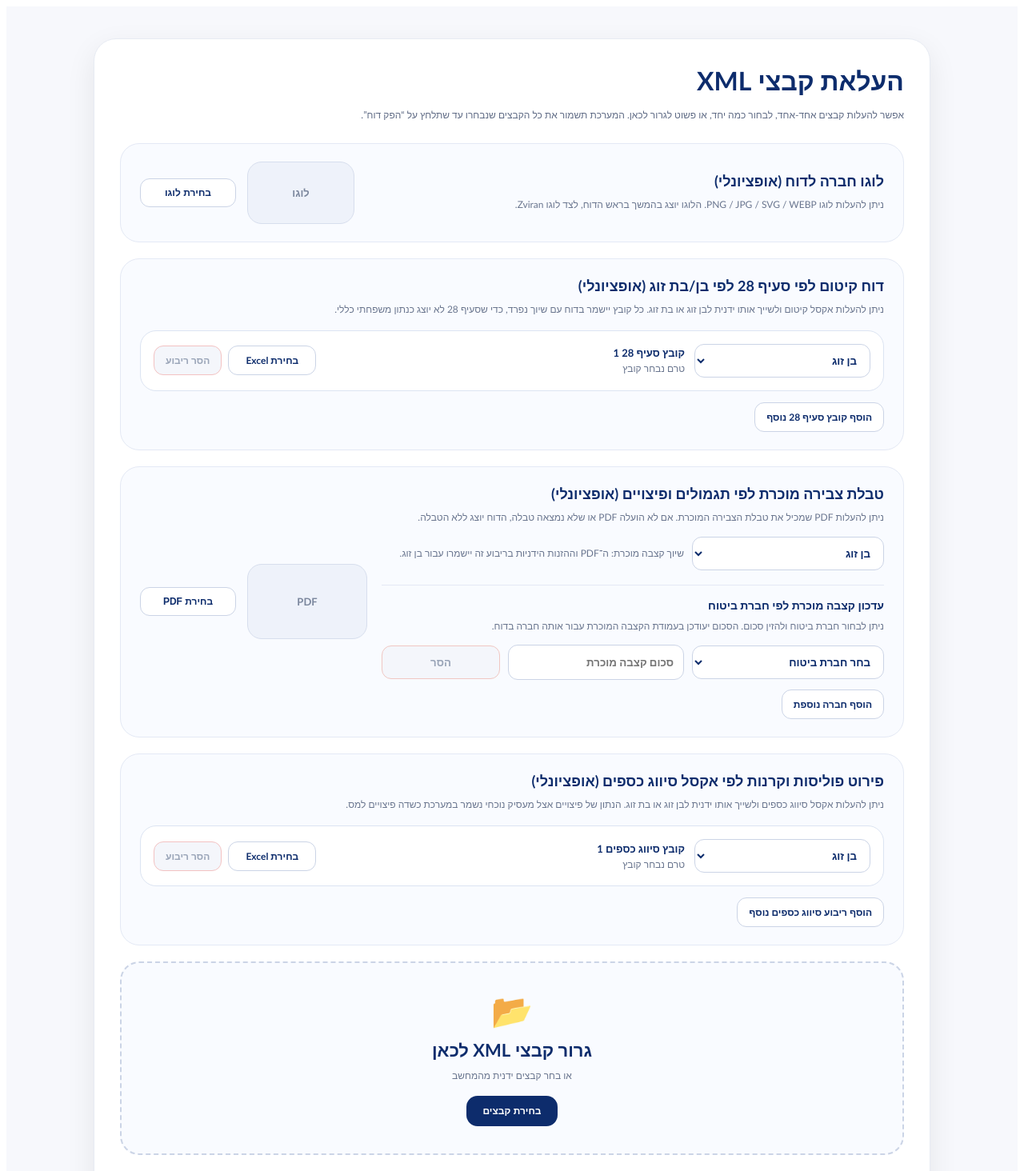
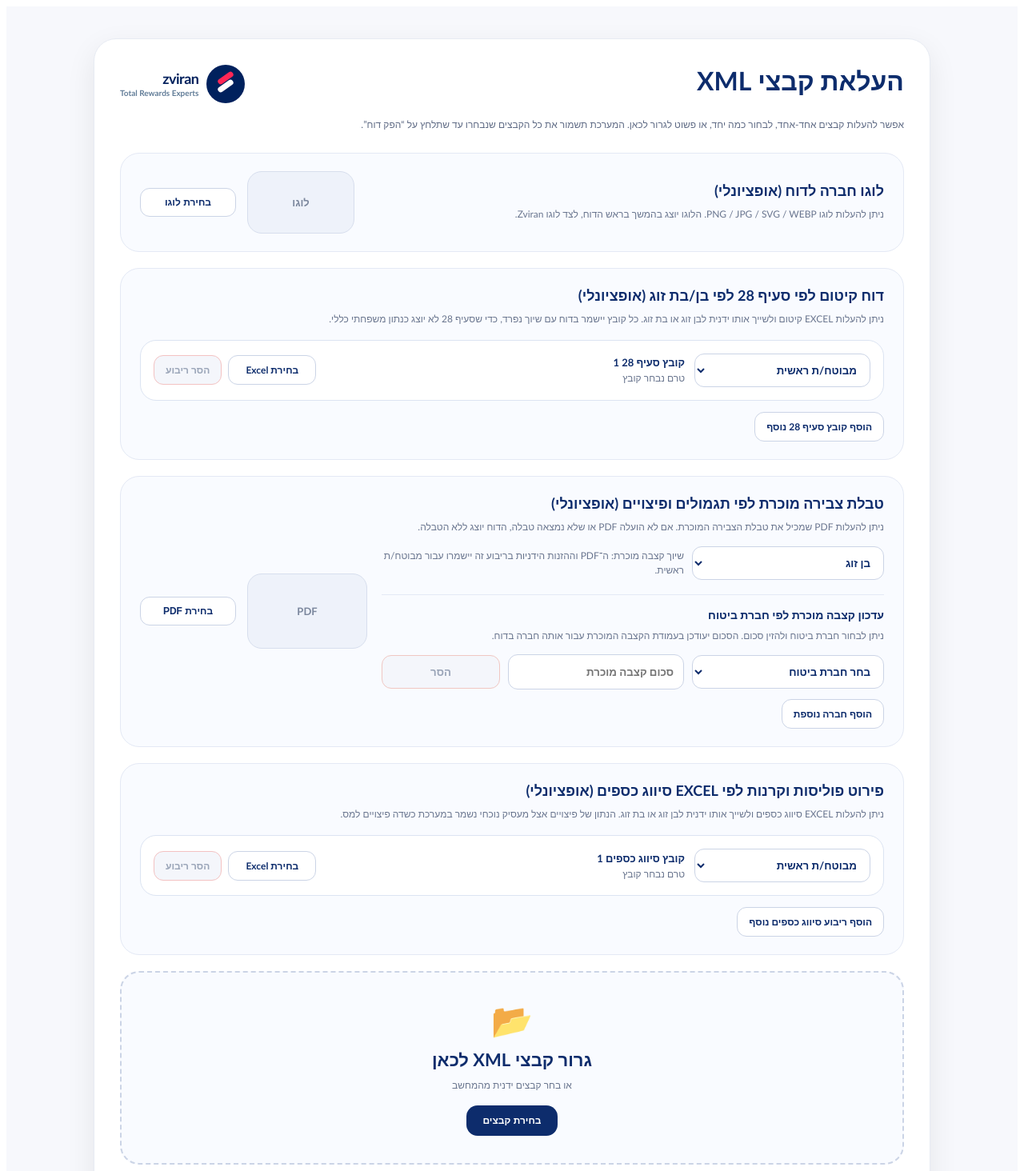
Before and after one commit to nirhilu-design/new-layout, a React (Vite) app: page / in a window 1280 px wide. Shown: the top 1464 px of the page at 80% size. Built offline with nearby package versions, Linux system fonts and the light colour scheme.

Commit message:
Upload page: add Zviran logo header, rename spouse labels, EXCEL text, tooltip on Excel buttons
Co-Authored-By: Claude Sonnet 4.6 <noreply@anthropic.com>
Claude-Session: https://claude.ai/code/session_01QYhyUorDeyFpTpWp3mwiQz

```diff
--- a/UploadPage.jsx
+++ b/UploadPage.jsx
@@ -97,13 +97,13 @@ const ISRAEL_INSURANCE_COMPANIES = [
 
 
 const CAPITAL_CLASSIFICATION_OWNER_OPTIONS = [
-  { value: "spouseA", label: "בן זוג" },
-  { value: "spouseB", label: "בת זוג" },
+  { value: "spouseA", label: "מבוטח/ת ראשית" },
+  { value: "spouseB", label: "בן/בת זוג" },
 ];
 
 
 function getFamilyOwnerLabel(owner) {
-  return owner === "spouseB" ? "בת זוג" : "בן זוג";
+  return owner === "spouseB" ? "בן/בת זוג" : "מבוטח/ת ראשית";
 }
 
 function createSection28CappingUpload(owner = "spouseA") {
@@ -1921,6 +1921,7 @@ export default function UploadPage({ setReportData }) {
         }}
       >
         <div style={{ marginBottom: 24 }}>
+          <div style={{ display: "flex", justifyContent: "space-between", alignItems: "flex-start", marginBottom: 16 }}>
             <h1
               style={{
                 margin: 0,
@@ -1931,6 +1932,17 @@ export default function UploadPage({ setReportData }) {
             >
               העלאת קבצי XML
             </h1>
+            <div style={{ display: "flex", alignItems: "center", gap: 10, flexShrink: 0 }}>
+              <div style={{ position: "relative", width: 48, height: 48, borderRadius: "50%", background: "#00215D", flexShrink: 0 }}>
+                <span style={{ position: "absolute", width: 22, height: 7, borderRadius: 999, left: 13, top: 13, background: "#FF2756", transform: "rotate(-35deg)", display: "block" }} />
+                <span style={{ position: "absolute", width: 22, height: 7, borderRadius: 999, left: 13, top: 23, background: "#ffffff", transform: "rotate(-35deg)", display: "block" }} />
+              </div>
+              <div style={{ lineHeight: 1.2 }}>
+                <div style={{ color: "#00215D", fontSize: 18, fontWeight: 900, letterSpacing: "-0.5px" }}>zviran</div>
+                <div style={{ color: "#627D98", fontSize: 10, fontWeight: 700 }}>Total Rewards Experts</div>
+              </div>
+            </div>
+          </div>
 
           <p
             style={{
@@ -2140,7 +2152,7 @@ export default function UploadPage({ setReportData }) {
               marginBottom: 16,
             }}
           >
-            ניתן להעלות אקסל קיטום ולשייך אותו ידנית לבן זוג או בת זוג. כל קובץ
+            ניתן להעלות EXCEL קיטום ולשייך אותו ידנית לבן זוג או בת זוג. כל קובץ
             יישמר בדוח עם שיוך נפרד, כדי שסעיף 28 לא יוצג כנתון משפחתי כללי.
           </div>
 
@@ -2259,6 +2271,7 @@ export default function UploadPage({ setReportData }) {
                     >
                       <button
                         type="button"
+                        title="מקור הנתונים קובץ הורדה מפקדיקט"
                         onClick={() =>
                           document.getElementById(`${item.id}-input`)?.click()
                         }
@@ -2731,7 +2744,7 @@ export default function UploadPage({ setReportData }) {
               marginBottom: 8,
             }}
           >
-            פירוט פוליסות וקרנות לפי אקסל סיווג כספים (אופציונלי)
+            פירוט פוליסות וקרנות לפי EXCEL סיווג כספים (אופציונלי)
           </div>
 
           <div
@@ -2742,7 +2755,7 @@ export default function UploadPage({ setReportData }) {
               marginBottom: 16,
             }}
           >
-            ניתן להעלות אקסל סיווג כספים ולשייך אותו ידנית לבן זוג או בת זוג.
+            ניתן להעלות EXCEL סיווג כספים ולשייך אותו ידנית לבן זוג או בת זוג.
             הנתון של פיצויים אצל מעסיק נוכחי נשמר במערכת כשדה פיצויים למס.
           </div>
 
@@ -2847,6 +2860,7 @@ export default function UploadPage({ setReportData }) {
                     >
                       <button
                         type="button"
+                        title="מקור הנתונים קובץ הורדה מפקדיקט"
                         onClick={() =>
                           document.getElementById(`${item.id}-input`)?.click()
                         }
```
Lines whose indentation alone changed are shown as unchanged.
